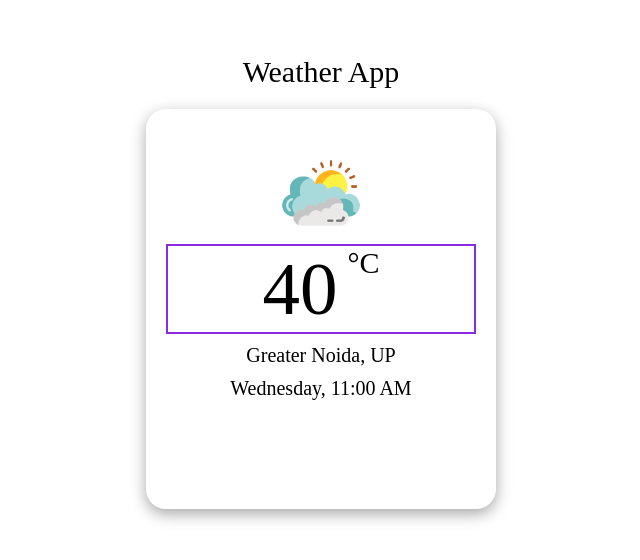
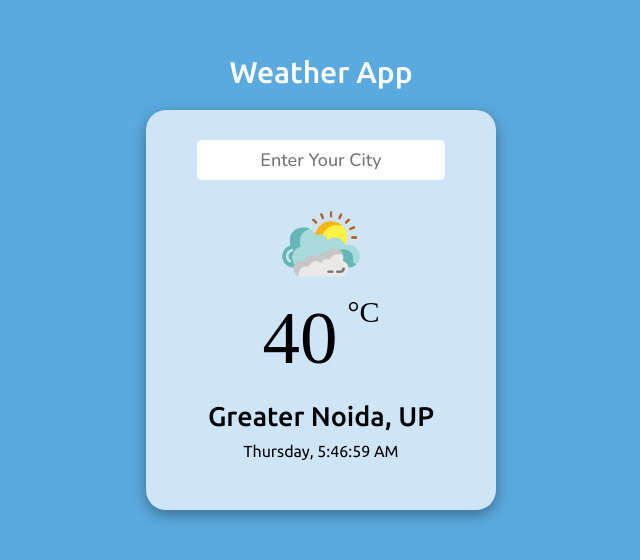
Before and after one commit to anuj-bhakat/weather-demo, a plain HTML site: page index.html in a window 1280 px wide. Shown: the part 118-678 px from the top of the page, without its empty margins (319-959 px from the left). Drawn offline with nearby package versions, Linux system fonts and the light colour scheme; a web font is replaced by a local one.

Commit message:
22nd May

```diff
--- a/index.html
+++ b/index.html
@@ -5,6 +5,9 @@
     <meta name="viewport" content="width=device-width, initial-scale=1.0">
     <title>Weather App</title>
     <link rel="stylesheet" href="style.css">
+    <link rel="preconnect" href="https://fonts.googleapis.com">
+    <link rel="preconnect" href="https://fonts.gstatic.com" crossorigin>
+    <link href="https://fonts.googleapis.com/css2?family=Arya:wght@400;700&family=Nunito:ital,wght@0,200..1000;1,200..1000&family=Ubuntu:ital,wght@0,300;0,400;0,500;0,700;1,300;1,400;1,500;1,700&display=swap" rel="stylesheet">
 
 </head>
 <body>
@@ -14,6 +17,11 @@
                 <div>Weather App</div>
              </div>
             <div class="box">
+                <div class="search">
+                    <form action="#">
+                        <input type="text" name="place" id="place" placeholder="Enter Your City">
+                    </form>
+                </div>
                 <div class="pic-container">
                     <img src="./images/cloud.png" alt="Cloud Image">
                 </div>
@@ -30,5 +38,6 @@
             </div>
         </div>
     </div>
+    <script src="./script.js"></script>
 </body>
 </html>
--- a/script.js
+++ b/script.js
@@ -0,0 +1,12 @@
+const now=new Date();
+const time=now.toLocaleTimeString("en-US");
+const dayOfWeek=now.getDay();
+const days = ["Sunday", "Monday", "Tuesday", "Wednesday", "Thursday", "Friday", "Saturday"];
+const currentDay = days[dayOfWeek];
+
+console.log(time,currentDay);
+
+
+const day=document.querySelector(".day div");
+
+day.textContent=`${currentDay}, ${time}`;
--- a/style.css
+++ b/style.css
@@ -9,6 +9,7 @@
     border-radius: 20px;
     box-shadow: rgba(0, 0, 0, 0.35) 0px 5px 15px;
     padding: 20px;
+    background-color: rgb(206, 228, 247);
 }
 
 .main-container{
@@ -16,11 +17,16 @@
     align-items: center;
     justify-content: center;
     height: 100vh;
+    background-color: rgb(91, 170, 223);
 }
 
 .header{
     display: flex;
     justify-content: center;
+    color: white;
+    font-family: "Ubuntu", sans-serif;
+    font-weight: 500;
+    font-style: normal;
 }
 
 .container{
@@ -46,8 +52,7 @@
     display: flex;
     justify-content: center;
     gap: 10px;
-    border: 2px solid blueviolet;
-    margin-top: 10px;
+    margin: 10px 0 20px 0;
 }
 .value{
     font-size: 75px;
@@ -58,6 +63,40 @@
 .place, .day{
     display: flex;
     justify-content: center;
-    font-size: 20px;
     margin-top: 10px;
 }
+.place{
+    font-family: "Ubuntu", sans-serif;
+    font-weight: 500;
+    font-style: normal;
+    font-size: 27px;
+}
+.day{
+    font-family: "Ubuntu", sans-serif;
+    font-weight: 400;
+    font-style: normal;
+}
+.search{
+    display: flex;
+    justify-content: center;
+    border: 2px sold salmon;
+    margin-top: 10px;
+}
+.search form{
+    width: 80%;
+}
+.search form input{
+    border: none;
+    border-radius: 5px;
+    padding: 8px;
+    font-size: 18px;
+    width: 100%;
+    text-align: center;
+    font-family: "Nunito", sans-serif;
+    font-optical-sizing: auto;
+    font-weight: 500;
+    font-style: normal;
+}
+.search form input:focus{
+    outline: none;
+}
```
